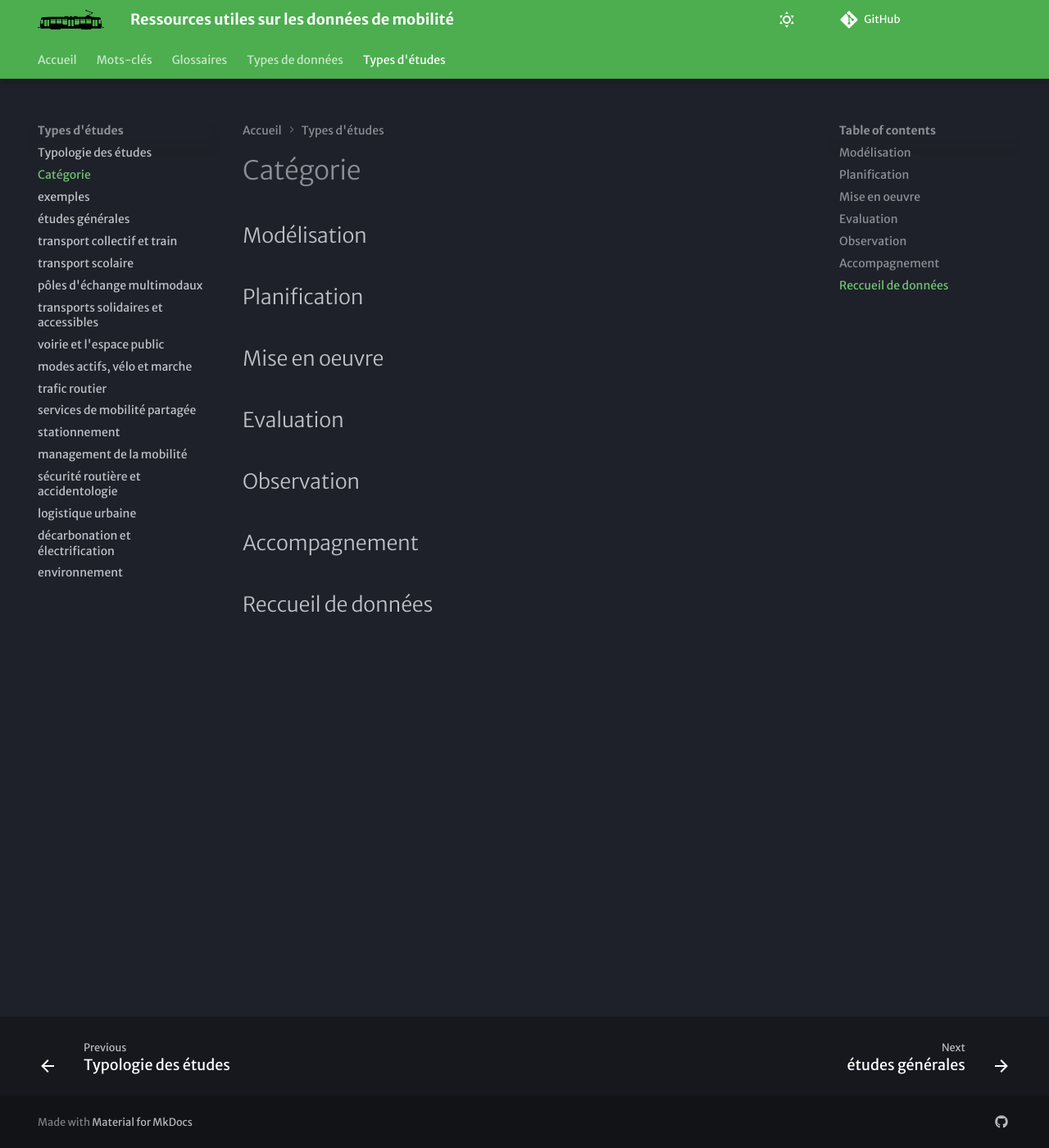
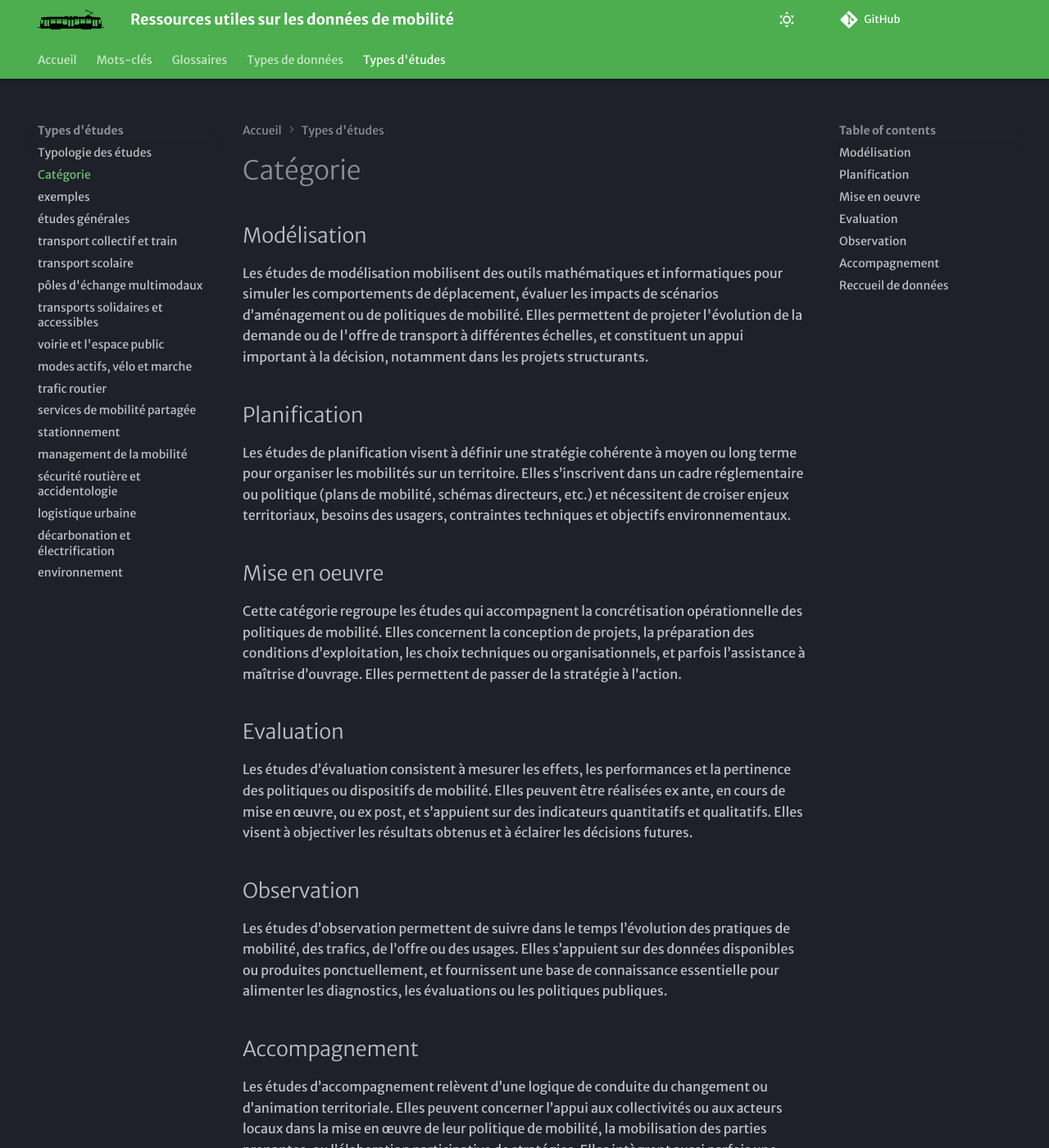
Before and after one commit to xdurang/mobscidat, an MkDocs documentation site: the page built from docs/type_etudes/categorie.md, in a window 1280 px wide and 1400 px high. Shown: the whole window at 82% size. Built offline with MkDocs 1.6.1 and Material for MkDocs 9.7.7, drawn with Linux system fonts in a browser that asks for light colours; some web fonts are replaced; comment, search, counter and statistics services are not loaded; some of the changed text lies outside the part shown.

Commit message:
Update categorie.md

```diff
--- a/docs/type_etudes/categorie.md
+++ b/docs/type_etudes/categorie.md
@@ -1,7 +1,20 @@
 ## Modélisation
+Les études de modélisation mobilisent des outils mathématiques et informatiques pour simuler les comportements de déplacement, évaluer les impacts de scénarios d’aménagement ou de politiques de mobilité. Elles permettent de projeter l'évolution de la demande ou de l'offre de transport à différentes échelles, et constituent un appui important à la décision, notamment dans les projets structurants.
+
 ## Planification
+Les études de planification visent à définir une stratégie cohérente à moyen ou long terme pour organiser les mobilités sur un territoire. Elles s’inscrivent dans un cadre réglementaire ou politique (plans de mobilité, schémas directeurs, etc.) et nécessitent de croiser enjeux territoriaux, besoins des usagers, contraintes techniques et objectifs environnementaux.
+
 ## Mise en oeuvre
+Cette catégorie regroupe les études qui accompagnent la concrétisation opérationnelle des politiques de mobilité. Elles concernent la conception de projets, la préparation des conditions d’exploitation, les choix techniques ou organisationnels, et parfois l’assistance à maîtrise d’ouvrage. Elles permettent de passer de la stratégie à l’action.
+
 ## Evaluation
+Les études d’évaluation consistent à mesurer les effets, les performances et la pertinence des politiques ou dispositifs de mobilité. Elles peuvent être réalisées ex ante, en cours de mise en œuvre, ou ex post, et s’appuient sur des indicateurs quantitatifs et qualitatifs. Elles visent à objectiver les résultats obtenus et à éclairer les décisions futures.
+
 ## Observation
+Les études d’observation permettent de suivre dans le temps l’évolution des pratiques de mobilité, des trafics, de l’offre ou des usages. Elles s’appuient sur des données disponibles ou produites ponctuellement, et fournissent une base de connaissance essentielle pour alimenter les diagnostics, les évaluations ou les politiques publiques.
+
 ## Accompagnement
+Les études d’accompagnement relèvent d’une logique de conduite du changement ou d’animation territoriale. Elles peuvent concerner l’appui aux collectivités ou aux acteurs locaux dans la mise en œuvre de leur politique de mobilité, la mobilisation des parties prenantes, ou l’élaboration participative de stratégies. Elles intègrent aussi parfois une dimension de formation ou de sensibilisation.
+
 ## Reccueil de données
+Les études de recueil de données consistent à produire de l’information nouvelle sur les déplacements, les infrastructures ou les comportements, à travers des enquêtes, des comptages, ou des dispositifs de mesure. Elles constituent une étape préalable indispensable à d'autres types d’études, comme la modélisation, l’observation ou l’évaluation.
```
